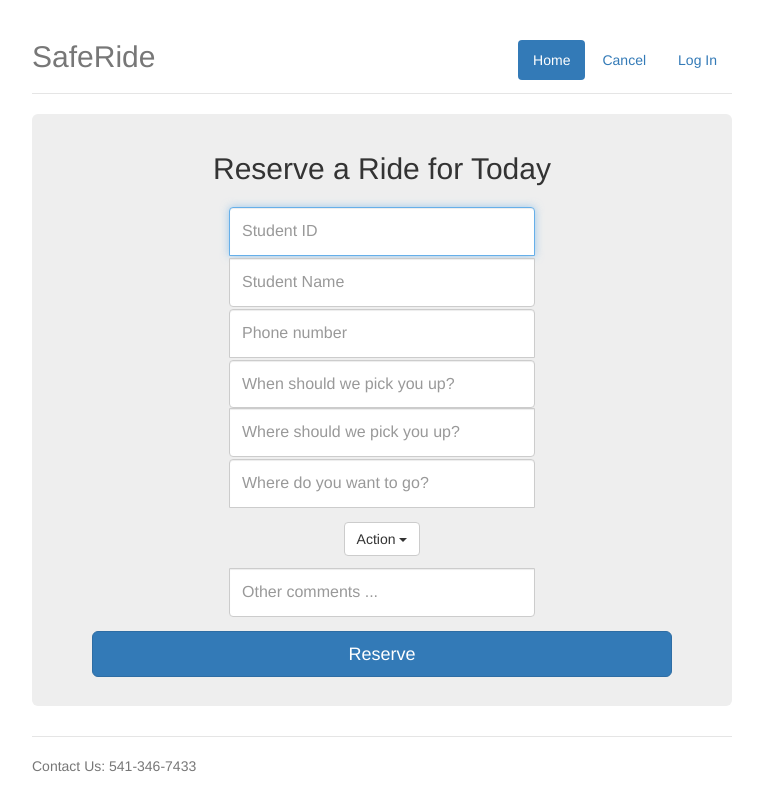
After one commit to jsbrown86/riders_app, a Flask app: template preliminary_frontend/templates/reserve.html in a window 1280 px wide. The commit adds this page. Shown: the whole page, without its empty margins (258-1021 px from the left). Run offline with Flask 2, Linux system fonts and the light colour scheme; the template is opened without the code that fills it, so the values that code supplies are empty.

Commit message:
Added files via upload

```diff
--- /dev/null
+++ b/preliminary_frontend/templates/reserve.html
@@ -0,0 +1,72 @@
+<!DOCTYPE html>
+<html lang="en">
+  <head>
+    <title>SafeRide | University of Oregon | Reserve</title>
+
+    <link href="../static/template.css" rel="stylesheet">
+    <link href="../static/reserve.css" rel="stylesheet">
+
+  </head>
+
+  <body>
+
+    <div class="container">
+      <div class="header">
+            <nav>
+                <ul class="nav nav-pills pull-right">
+                    <li role="presentation" class="active"><a href="http://pages.uoregon.edu/saferide/index.html">Home</a>
+                    </li>
+                    <li role="presentation"><a href="#">Cancel</a>
+                    </li>
+                    <li role="presentation"><a href="#">Log In</a>
+                    </li>
+                </ul>
+            </nav>
+            <h2 class="text-muted">SafeRide</h2>
+        </div>
+
+      <div class="jumbotron">
+        <h2>Reserve a Ride for Today</h2>
+
+        <form class="form-signin">
+          <label for="inputID" class="sr-only">ID</label>
+          <input type="ID" name="inputID" id="inputID" class="form-control" placeholder="Student ID" required autofocus>
+          <label for="inputName" class="sr-only">Name</label>
+          <input type="name" name="inputName" id="inputName" class="form-control" placeholder="Student Name" required>
+          <label for="inputPhone" class="sr-only">PhoneNo</label>
+          <input type="phone" name="inputPhone" id="inputPhone" class="form-control" placeholder="Phone number" required>
+          <label for="inputTime" class="sr-only">Time</label>
+          <input type="resTime" name="inputTime" id="inputTime" class="form-control" placeholder="When should we pick you up?" required>
+          <label for="inputFrom" class="sr-only">CurrentAddr</label>
+          <input type="fromAddr" name="inputFrom" id="inputFrom" class="form-control" placeholder="Where should we pick you up?" required>
+          <label for="inputTo" class="sr-only">DestAddr</label>
+          <input type="toAddr" name="inputTo" id="inputTo" class="form-control" placeholder="Where do you want to go?" required>
+        </form>
+
+        <button type="button" class="btn btn-default dropdown-toggle" data-toggle="dropdown" aria-haspopup="true" aria-expanded="true">
+         Action <span class="caret"></span>
+        </button>
+          <ul class="dropdown-menu">
+            <li><a href="#">Action</a></li>
+            <li><a href="#">Another action</a></li>
+            <li><a href="#">Something else here</a></li>
+            <li role="separator" class="divider"></li>
+            <li><a href="#">Separated link</a></li>
+          </ul>
+
+        <form class="form-signin">
+          <label for="inputComment" class="sr-only">Comment</label>
+          <input type="comment" name="inputComment" id="inputComment" class="form-control" placeholder="Other comments ...">
+        </form>
+
+        <p><a class="btn btn-lg btn-primary btn-block" href="#" role="button">Reserve</a>
+        </p>
+      </div>
+
+
+
+      <footer class="footer">
+        <p>Contact Us: 541-346-7433</p>
+      </footer>
+  </body>
+</html>
```
Also changed, not shown: preliminary_frontend/templates/index.html (+45 -16 lines).
